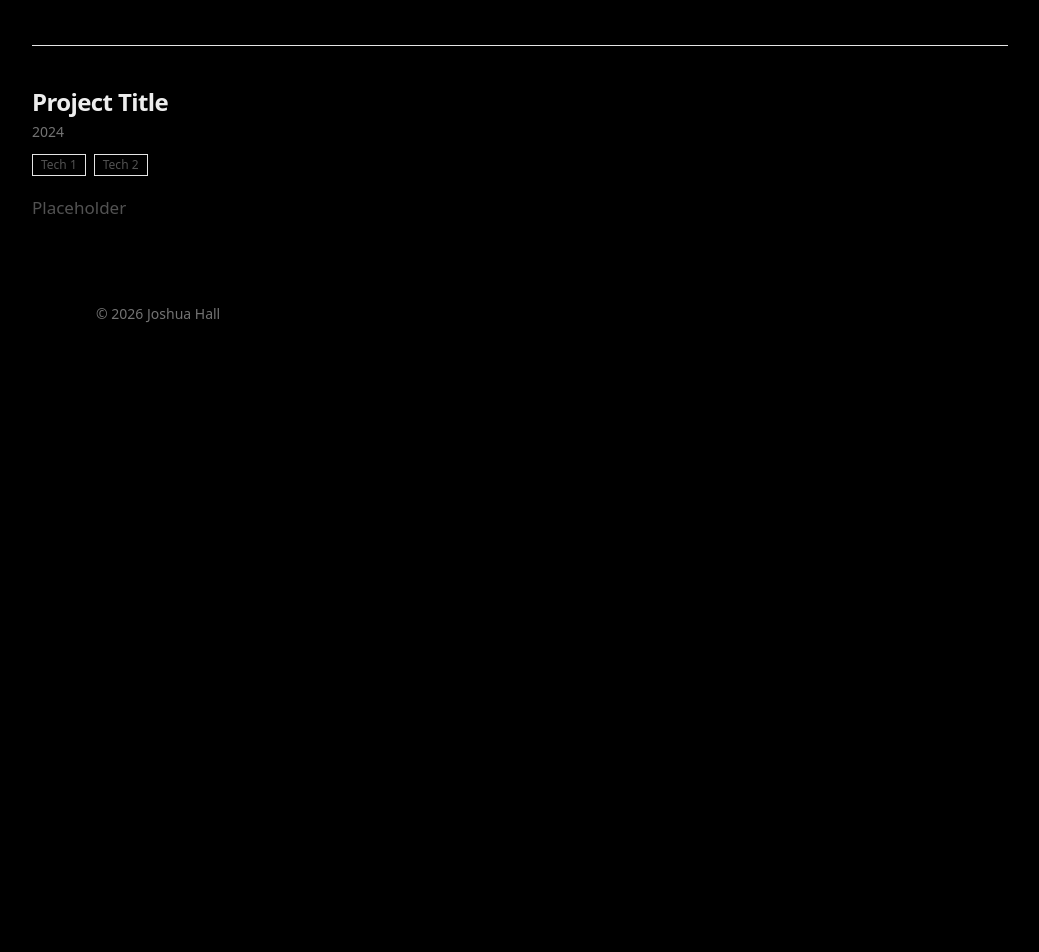
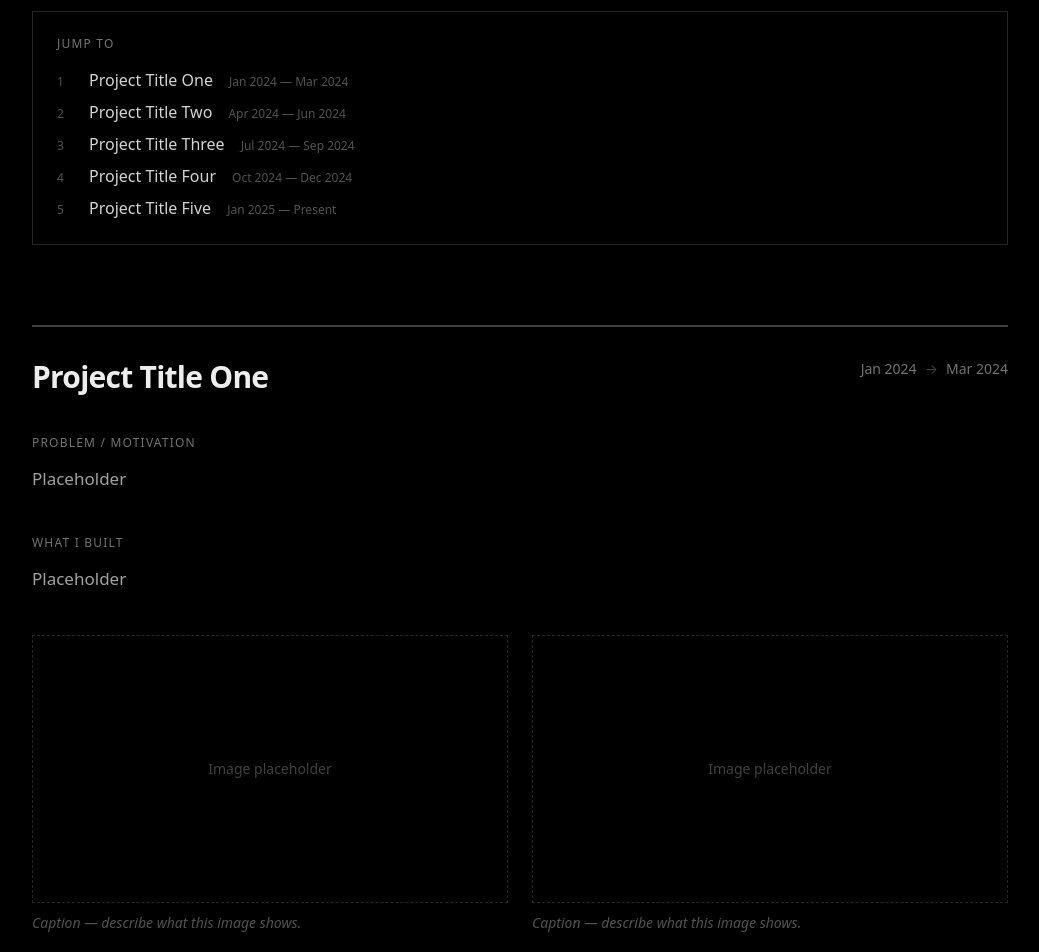
Before and after one commit to akimbomacintosh/portfolio, a Next.js app: page /projects in a window 1280 px wide. Shown: the part 240-1192 px from the top of the page, without its empty margins (120-1159 px from the left). Before the commit the page ends 800 px from the top, so only its background shows below. Built offline with nearby package versions, Linux system fonts and the light colour scheme.

Commit message:
updated the projects page with placeholders

```diff
--- a/app/components/NavBar.tsx
+++ b/app/components/NavBar.tsx
@@ -13,8 +13,6 @@ const links = [
 
 export default function NavBar() {
   const pathname = usePathname();
-
-  if (pathname === "/") return null;
 
   return (
     <header className="sticky top-0 z-50 border-b border-neutral-800 bg-black/80 backdrop-blur-sm">
--- a/app/globals.css
+++ b/app/globals.css
@@ -13,6 +13,10 @@
 }
 
 
+html {
+  scroll-behavior: smooth;
+}
+
 body {
   background: var(--background);
   color: var(--foreground);
@@ -20,6 +24,7 @@ body {
     "SF Pro Text", "SF Pro Display", "Inter", "Segoe UI", Roboto, Helvetica,
     Arial, "Apple Color Emoji", "Segoe UI Emoji";
 }
+
 
 @keyframes shimmer-sweep {
   0%   { transform: translateX(-100%); }
--- a/app/page.tsx
+++ b/app/page.tsx
@@ -69,7 +69,8 @@ export default function Home() {
         <div className="flex flex-wrap gap-3">
           <a
             href="/contact"
-            className="rounded-xl border border-neutral-800 px-5 py-2.5 text-base font-medium text-neutral-100 transition-colors hover:bg-neutral-900"
+            className="rounded-xl px-5 py-2.5 text-base font-medium text-white transition-opacity hover:opacity-90"
+            style={{ background: "linear-gradient(to right, #1034a6, #1D4ED8, #0e7490)" }}
           >
             Contact Me
           </a>
@@ -89,10 +90,12 @@ export default function Home() {
 
       {/* About */}
       <section className="mt-16">
-        <h2 className="text-3xl font-semibold tracking-tight">Welcome.</h2>
-        <div className="mt-5 max-w-3xl space-y-4 text-neutral-600 leading-8">
+        <h2 className="text-3xl font-semibold tracking-tight">
+          Welcome.
+        </h2>
+        <div className="mt-5 space-y-4 text-neutral-600 leading-8">
           <p>
-            Welcome to my offical landing page. This is space for me to share my work on and off campus. Below, you can explore my passion in creativity and harnessing it within my engineering career. Whether it's garnering twenty thousand combined followers, tracking your en-route flight to SeaTac out of my bedroom, designing an electronic speed control, producing music, or building a website, I am eager to share my interests with you.
+            Welcome to my offical landing page. This is the space for me to share my work on and off campus. Below, you can explore my passion in creativity and harnessing it within my engineering career. Whether it's garnering twenty thousand combined followers, tracking your en-route flight to SeaTac out of my bedroom, designing an electronic speed control, producing music, or building a website, I am eager to share my unique interests with you.
           </p>
         </div>
       </section>
@@ -113,7 +116,7 @@ export default function Home() {
             >
               <div className="flex items-start justify-between gap-3">
                 <h3 className="text-lg font-medium text-neutral-100">{s.title}</h3>
-                <span className="text-neutral-400 transition-colors group-hover:text-neutral-300">
+                <span className="text-neutral-400">
                   →
                 </span>
               </div>
@@ -131,13 +134,13 @@ export default function Home() {
         <div className="mt-6 flex flex-wrap gap-3">
           <a
             className="rounded-none border border-neutral-800 px-5 py-2.5 text-base font-medium text-neutral-100 transition-colors hover:bg-neutral-900"
-            href="#"
+            href="https://github.com/akimbomacintosh"
           >
             GitHub
           </a>
           <a
             className="rounded-none border border-neutral-800 px-5 py-2.5 text-base font-medium text-neutral-100 transition-colors hover:bg-neutral-900"
-            href="#"
+            href="https://www.linkedin.com/in/jswhall"
           >
             LinkedIn
           </a>
--- a/app/projects/page.tsx
+++ b/app/projects/page.tsx
@@ -1,84 +1,192 @@
-export default function Projects() {
-  const projects = [
+type Project = {
+  id: string;
+  title: string;
+  dateStart: string;
+  dateEnd: string;
+  problem: string;
+  built: string;
+  role: string;
+  takeaways: string[];
+  images: { src: string; caption: string }[];
+};
+
+const projects: Project[] = [
   {
-      title: "Project Title",
-      date: "2024",
-      description: "Placeholder",
-      stack: ["Tech 1", "Tech 2"],
-      image: null, // e.g. "/projects/project-name.jpg"
-      pdf: null,   // e.g. "/projects/project-report.pdf"
-      github: null,
-      link: null,
+    id: "project-1",
+    title: "Project Title One",
+    dateStart: "Jan 2024",
+    dateEnd: "Mar 2024",
+    problem: "Placeholder",
+    built: "Placeholder",
+    role: "Placeholder",
+    takeaways: ["Placeholder", "Placeholder", "Placeholder"],
+    images: [],
+  },
+  {
+    id: "project-2",
+    title: "Project Title Two",
+    dateStart: "Apr 2024",
+    dateEnd: "Jun 2024",
+    problem: "Placeholder",
+    built: "Placeholder",
+    role: "Placeholder",
+    takeaways: ["Placeholder", "Placeholder", "Placeholder"],
+    images: [],
+  },
+  {
+    id: "project-3",
+    title: "Project Title Three",
+    dateStart: "Jul 2024",
+    dateEnd: "Sep 2024",
+    problem: "Placeholder",
+    built: "Placeholder",
+    role: "Placeholder",
+    takeaways: ["Placeholder", "Placeholder", "Placeholder"],
+    images: [],
+  },
+  {
+    id: "project-4",
+    title: "Project Title Four",
+    dateStart: "Oct 2024",
+    dateEnd: "Dec 2024",
+    problem: "Placeholder",
+    built: "Placeholder",
+    role: "Placeholder",
+    takeaways: ["Placeholder", "Placeholder", "Placeholder"],
+    images: [],
+  },
+  {
+    id: "project-5",
+    title: "Project Title Five",
+    dateStart: "Jan 2025",
+    dateEnd: "Present",
+    problem: "Placeholder",
+    built: "Placeholder",
+    role: "Placeholder",
+    takeaways: ["Placeholder", "Placeholder", "Placeholder"],
+    images: [],
   },
 ];
 
+export default function Projects() {
   return (
     <main className="mx-auto max-w-5xl px-6 py-10 text-[17px]">
-      <a href="/" className="text-sm text-neutral-500 hover:text-neutral-900">← Back</a>
 
+      {/* Page header */}
       <h1 className="mt-6 text-4xl font-semibold tracking-tight">Projects</h1>
-      <p className="mt-4 max-w-2xl text-neutral-600 leading-8">
-        Selected builds with context, results, and links.
+      <p className="mt-4 text-neutral-400 leading-8 max-w-2xl">
+        Selected builds with context, results, and process notes.
       </p>
 
-      <div className="mt-12 space-y-16">
-        {projects.map((project) => (
-          <article key={project.title} className="border-t border-neutral-200 pt-10">
-            <div className="flex items-start justify-between gap-4">
+      {/* Jump-to navigation */}
+      <nav className="mt-10 border border-neutral-800 p-6">
+        <p className="text-xs uppercase tracking-widest text-neutral-500 mb-4">Jump to</p>
+        <ol className="space-y-2">
+          {projects.map((p, i) => (
+            <li key={p.id} className="flex items-baseline gap-4">
+              <span className="text-xs text-neutral-600 w-4 shrink-0">{i + 1}</span>
+              <a
+                href={`#${p.id}`}
+                className="text-neutral-300 hover:text-white transition-colors text-base"
+              >
+                {p.title}
+              </a>
+              <span className="text-xs text-neutral-600">
+                {p.dateStart} — {p.dateEnd}
+              </span>
+            </li>
+          ))}
+        </ol>
+      </nav>
+
+      {/* Project sections */}
+      <div className="mt-20 space-y-32">
+        {projects.map((p) => (
+          <article key={p.id} id={p.id} className="scroll-mt-20">
+
+            {/* Project header */}
+            <div className="flex items-start justify-between gap-6 border-t-2 border-neutral-700 pt-8">
               <div>
-                <h2 className="text-2xl font-semibold tracking-tight">{project.title}</h2>
-                <p className="mt-1 text-sm text-neutral-500">{project.date}</p>
+                <h2 className="text-3xl font-semibold tracking-tight">{p.title}</h2>
               </div>
-              <div className="flex gap-3">
-                {project.github && (
-                  <a href={project.github} className="text-sm text-neutral-500 hover:text-neutral-900 underline">
-                    GitHub
-                  </a>
-                )}
-                {project.link && (
-                  <a href={project.link} className="text-sm text-neutral-500 hover:text-neutral-900 underline">
-                    Live
-                  </a>
-                )}
+              <div className="shrink-0 flex items-center gap-2 text-sm text-neutral-500">
+                <span>{p.dateStart}</span>
+                <span className="text-neutral-700">→</span>
+                <span>{p.dateEnd}</span>
               </div>
             </div>
 
-            {project.stack.length > 0 && (
-              <div className="mt-3 flex flex-wrap gap-2">
-                {project.stack.map((tech) => (
-                  <span key={tech} className="border border-neutral-200 px-2 py-0.5 text-xs text-neutral-600">
-                    {tech}
-                  </span>
+            {/* Four content sections */}
+            <div className="mt-10 space-y-10">
+
+              <Section label="Problem / Motivation" body={p.problem} />
+              <Section label="What I Built" body={p.built} />
+
+              {/* Images slot — add objects to the images array to populate */}
+              {p.images.length > 0 && (
+                <div className="grid gap-6 sm:grid-cols-2">
+                  {p.images.map((img, j) => (
+                    <figure key={j}>
+                      <img
+                        src={img.src}
+                        alt={img.caption}
+                        className="w-full border border-neutral-800 object-cover"
+                      />
+                      <figcaption className="mt-2 text-sm text-neutral-500 leading-6">
+                        {img.caption}
+                      </figcaption>
+                    </figure>
                   ))}
                 </div>
               )}
 
-            <p className="mt-4 max-w-3xl text-neutral-600 leading-8">{project.description}</p>
-
-            {/* Image embed — drop image file in /public and update the src */}
-            {project.image && (
-              <div className="mt-8">
-                <img
-                  src={project.image}
-                  alt={project.title}
-                  className="w-full max-w-2xl border border-neutral-200 object-cover"
-                />
+              {/* Empty image placeholder shown until images are added */}
+              {p.images.length === 0 && (
+                <div className="grid gap-6 sm:grid-cols-2">
+                  {[0, 1].map((j) => (
+                    <figure key={j}>
+                      <div className="w-full aspect-video border border-dashed border-neutral-800 flex items-center justify-center text-sm text-neutral-700">
+                        Image placeholder
+                      </div>
+                      <figcaption className="mt-2 text-sm text-neutral-600 leading-6 italic">
+                        Caption — describe what this image shows.
+                      </figcaption>
+                    </figure>
+                  ))}
                 </div>
               )}
 
-            {/* PDF embed — drop PDF in /public and update the src */}
-            {project.pdf && (
-              <div className="mt-8">
-                <iframe
-                  src={project.pdf}
-                  className="h-[800px] w-full border border-neutral-200"
-                  title={`${project.title} PDF`}
-                />
+              <Section label="My Role &amp; Process" body={p.role} />
+
+              <div>
+                <p className="text-xs uppercase tracking-widest text-neutral-500 mb-4">
+                  Key Technical Takeaways
+                </p>
+                <ul className="space-y-2">
+                  {p.takeaways.map((t, j) => (
+                    <li key={j} className="flex gap-3 text-neutral-400 leading-7">
+                      <span className="mt-1 text-neutral-700 shrink-0">—</span>
+                      <span>{t}</span>
+                    </li>
+                  ))}
+                </ul>
               </div>
-            )}
+
+            </div>
           </article>
         ))}
       </div>
     </main>
   );
 }
+
+function Section({ label, body }: { label: string; body: string }) {
+  return (
+    <div>
+      <p className="text-xs uppercase tracking-widest text-neutral-500 mb-3">
+        {label}
+      </p>
+      <p className="text-neutral-400 leading-8">{body}</p>
+    </div>
+  );
+}
```
Lines whose indentation alone changed are shown as unchanged.
